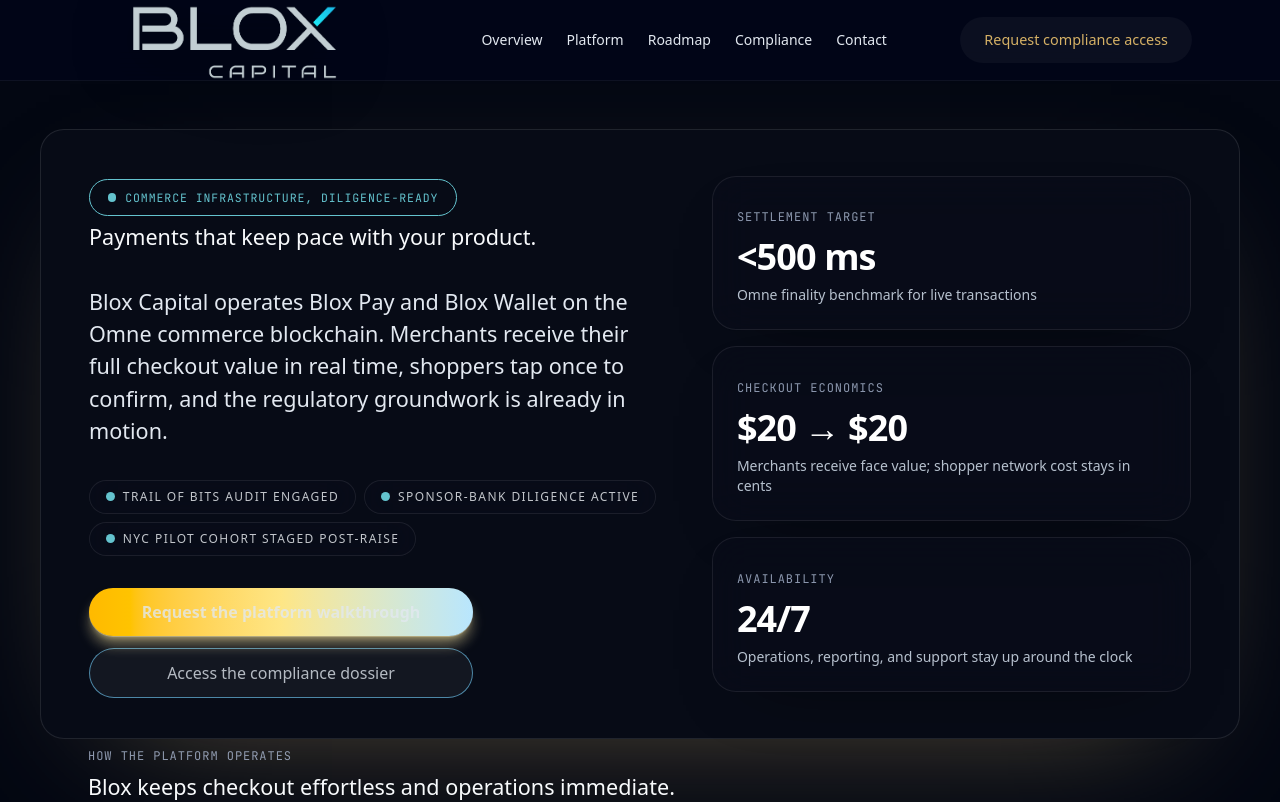
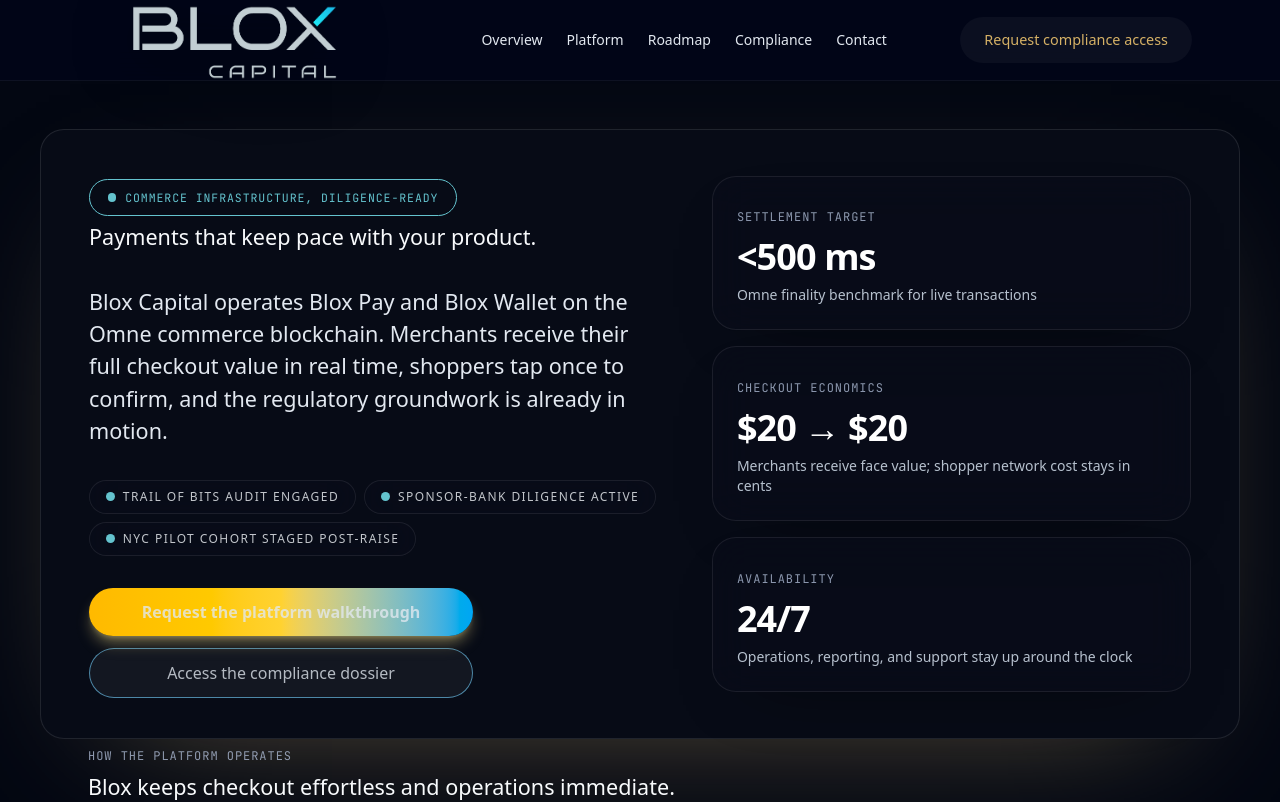
Before and after one commit to doneup-inc/blox-capital-site, a Next.js app: page / in a window 1280 px wide. Shown: the top 802 px of the page. Built offline with nearby package versions, Linux system fonts and the light colour scheme.

Commit message:
Update button gradient and shadow styles
Adjusted the gradient colors and drop shadow for the walkthrough request button to improve visual appearance and consistency.

```diff
--- a/src/app/page.tsx
+++ b/src/app/page.tsx
@@ -287,7 +287,7 @@
             <div className="flex flex-col gap-3 sm:max-w-sm">
               <Link
                 href="mailto:partnerships@blox.capital?subject=Blox%20platform%20walkthrough%20request"
-                className="inline-flex w-full items-center justify-center rounded-full bg-gradient-to-r from-amber-400 via-amber-200 to-sky-200 px-6 py-3 text-base font-semibold text-slate-950 drop-shadow-[0_1px_0_rgba(255,255,255,0.45)] shadow-lg shadow-amber-200/40 transition hover:-translate-y-0.5 hover:shadow-xl focus-visible:outline focus-visible:outline-2 focus-visible:outline-offset-2 focus-visible:outline-amber-200"
+                className="inline-flex w-full items-center justify-center rounded-full bg-gradient-to-r from-amber-400 via-amber-300 to-sky-500 px-6 py-3 text-base font-semibold text-slate-950 drop-shadow-[0_1px_1px_rgba(15,23,42,0.55)] shadow-lg shadow-amber-200/40 transition hover:-translate-y-0.5 hover:shadow-xl focus-visible:outline focus-visible:outline-2 focus-visible:outline-offset-2 focus-visible:outline-amber-200"
               >
                 Request the platform walkthrough
               </Link>
```
